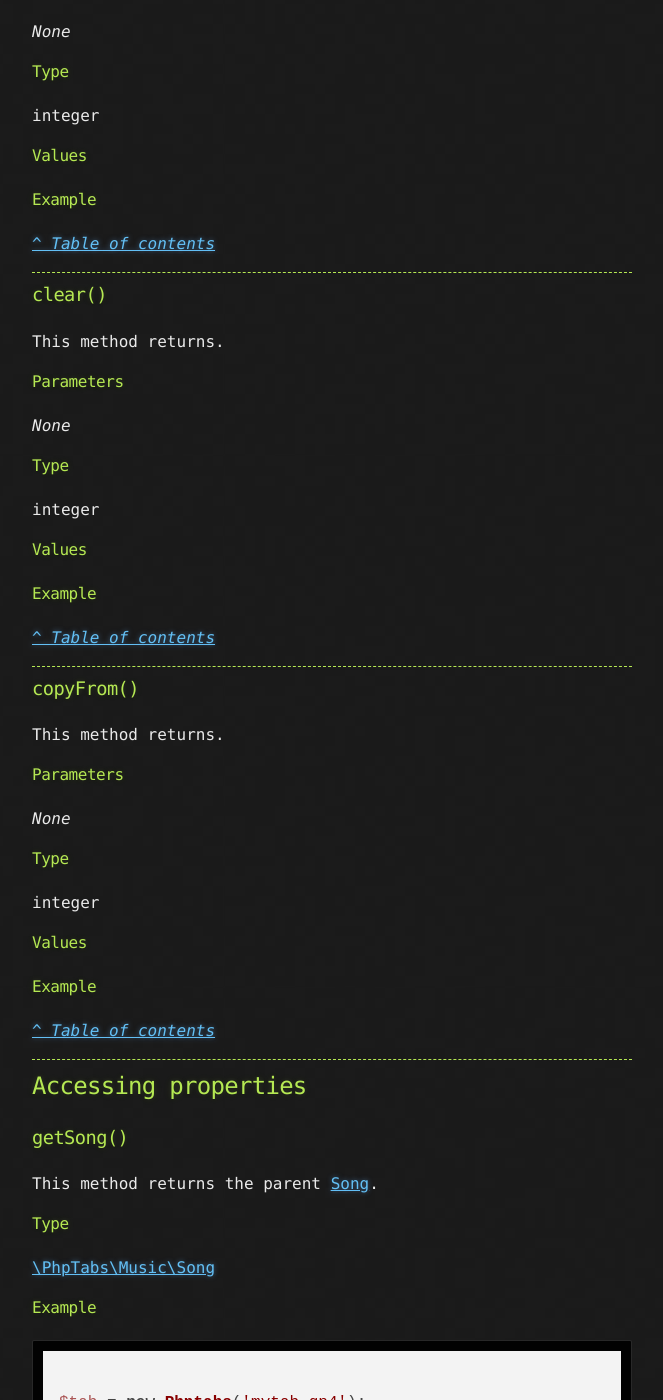
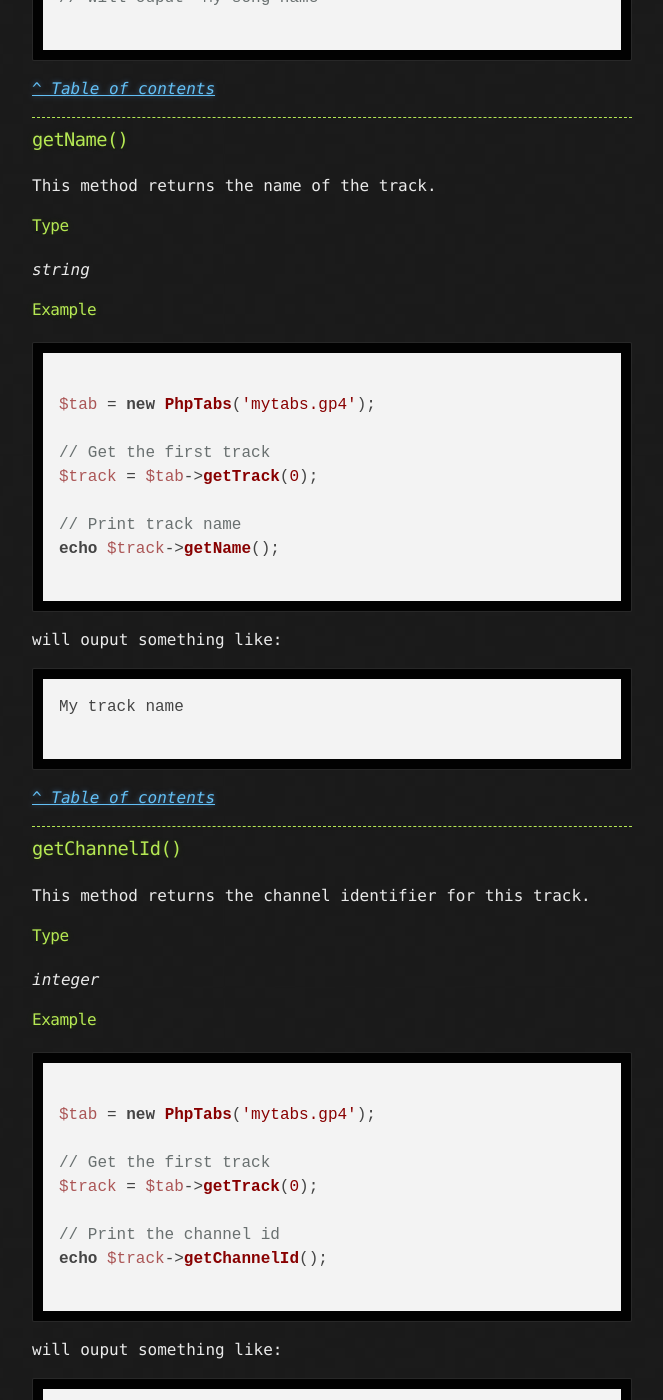
Before and after one commit to stdtabs/stdtabs.github.io, a Jekyll site: the page built from docs/music-track.md, in a window 1280 px wide and 1400 px high, scrolled down 13909 px. Shown: the whole window, without its empty margins (308-971 px from the left). Built offline with Jekyll 4.4.1, drawn with Linux system fonts in a browser that asks for light colours; nearby versions of some CDN libraries; some of the changed text lies outside the part shown.

Commit message:
Add getName, getChannelId and getNumber docs

````diff
--- a/docs/music-track.md
+++ b/docs/music-track.md
@@ -20,14 +20,14 @@ excerpt: API Music\Track usage
 
 - [Accessing properties](#accessing-properties)
 	- [getSong()](#getsong)
+	- [getName()](#getname)
+	- [getChannelId()](#getchannelid)
 	- [getNumber()](#getnumber)
+	- [getLyrics()](#getlyrics)
 	- [getColor()](#getcolor)
-	- [getName()](#getname)
 	- [getOffset()](#getoffset)
 	- [isSolo()](#issolo)
 	- [isMute()](#ismute)
-	- [getChannelId()](#getchannelid)
-	- [getLyrics()](#getlyrics)
 
 - [Updating children](#updating-children)
 	- [addMeasure()](#addmeasure)
@@ -37,14 +37,14 @@ excerpt: API Music\Track usage
 
 - [Updating properties](#updating-properties)
 	- [setSong()](#setsong)
+	- [setName()](#setname)
+	- [setChannelId()](#setchannelid)
 	- [setNumber()](#setnumber)
+	- [setLyrics()](#setlyrics)
 	- [setColor()](#setcolor)
-	- [setName()](#setname)
 	- [setOffset()](#setoffset)
 	- [setSolo()](#setsolo)
 	- [setMute()](#setmute)
-	- [setChannelId()](#setchannelid)
-	- [setLyrics()](#setlyrics)
 	- [clear()](#clear)
 	- [copyFrom()](#copyfrom)
 
@@ -806,6 +718,120 @@ echo $track->getSong()->getName();
 
 ------------------------------------------------------------------------
 
+### getName()
+
+This method returns the name of the track.
+
+#### Type
+
+_string_
+
+#### Example
+
+```php
+
+$tab = new PhpTabs('mytabs.gp4');
+
+// Get the first track
+$track = $tab->getTrack(0);
+
+// Print track name
+echo $track->getName();
+
+```
+
+will ouput something like:
+
+```
+My track name
+
+```
+
+[_^ Table of contents_]({{ page.permalink }}#top)
+
+------------------------------------------------------------------------
+
+### getChannelId()
+
+This method returns the channel identifier for this track.
+
+#### Type
+
+_integer_
+
+#### Example
+
+```php
+
+$tab = new PhpTabs('mytabs.gp4');
+
+// Get the first track
+$track = $tab->getTrack(0);
+
+// Print the channel id
+echo $track->getChannelId();
+
+```
+
+will ouput something like:
+
+```
+1
+
+```
+
+[_^ Table of contents_]({{ page.permalink }}#top)
+
+------------------------------------------------------------------------
+
+### getNumber()
+
+This method returns the number identifier of the track.
+
+#### Type
+
+_integer_
+
+#### Example
+
+```php
+
+$tab = new PhpTabs('mytabs.gp4');
+
+// Get the first track
+$track = $tab->getTrack(0);
+
+// Print the channel id
+echo $track->getNumber();
+
+```
+
+will ouput something like:
+
+```
+1
+
+```
+
+[_^ Table of contents_]({{ page.permalink }}#top)
+
+------------------------------------------------------------------------
+
+### getLyrics()
+
+This method returns a [Lyric](music-lyric.html) resource.
+
+#### Type
+
+[\PhpTabs\Music\Lyric](music-lyric.html)
+
+#### Example
+
+
+[_^ Table of contents_]({{ page.permalink }}#top)
+
+------------------------------------------------------------------------
+
 ## Updating children
 
 ------------------------------------------------------------------------
````
Also changed, not shown: other parts of docs/music-track.md (+0 -88 lines).
